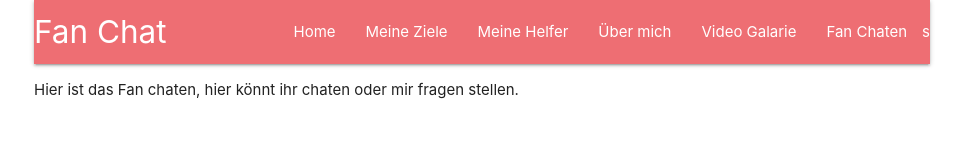
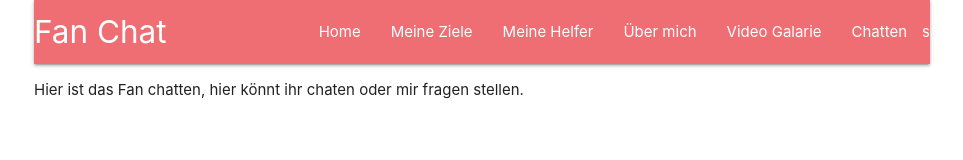
Before and after one commit to namenslos/namenslos.github.io, a plain HTML site: page Diskussion.html in a window 1280 px wide. Shown: the whole page, without its empty margins (158-1121 px from the left). Drawn offline with nearby package versions, Linux system fonts and the light colour scheme; a script that the page names is missing.

Commit message:
Add files via upload

```diff
--- a/Diskussion.html
+++ b/Diskussion.html
@@ -40,7 +40,7 @@ var disqus_developer = 1;
         <li><a href="Mein_Helfer.html">Meine Helfer</a></li>
         <li><a href="ueber_mich.html">Über mich</a></li>
         <li><a href="video_galarie.html">Video Galarie</a></li>
-        <li><a href="Diskussion.html">Fan Chaten</a></li>
+        <li><a href="Diskussion.html">Chatten</a></li>
       </ul>
     </div>
   </nav>
@@ -51,10 +51,10 @@ var disqus_developer = 1;
     <li><a href="Mein_Helfer.html">Meine Helfer</a></li>
     <li><a href="ueber_mich.html">Über mich</a></li>
     <li><a href="video_galarie.html">Video Galarie</a></li>
-    <li><a href="Diskussion.html">Fan Chaten</a></li>
+    <li><a href="Diskussion.html">Chatten</a></li>
   </ul>
 	<p>
-    Hier ist das Fan chaten, hier könnt ihr chaten oder mir fragen stellen.
+    Hier ist das Fan chatten, hier könnt ihr chaten oder mir fragen stellen.
 	</p>
 
   <div id="disqus_thread"></div>
```
Also changed, not shown: Mein_Helfer.html (+3 -3 lines), Meine_Ziele.html (+2 -2 lines), index.html (+4 -4 lines), ueber_mich.html (+3 -3 lines), video_galarie.html (+2 -2 lines).
